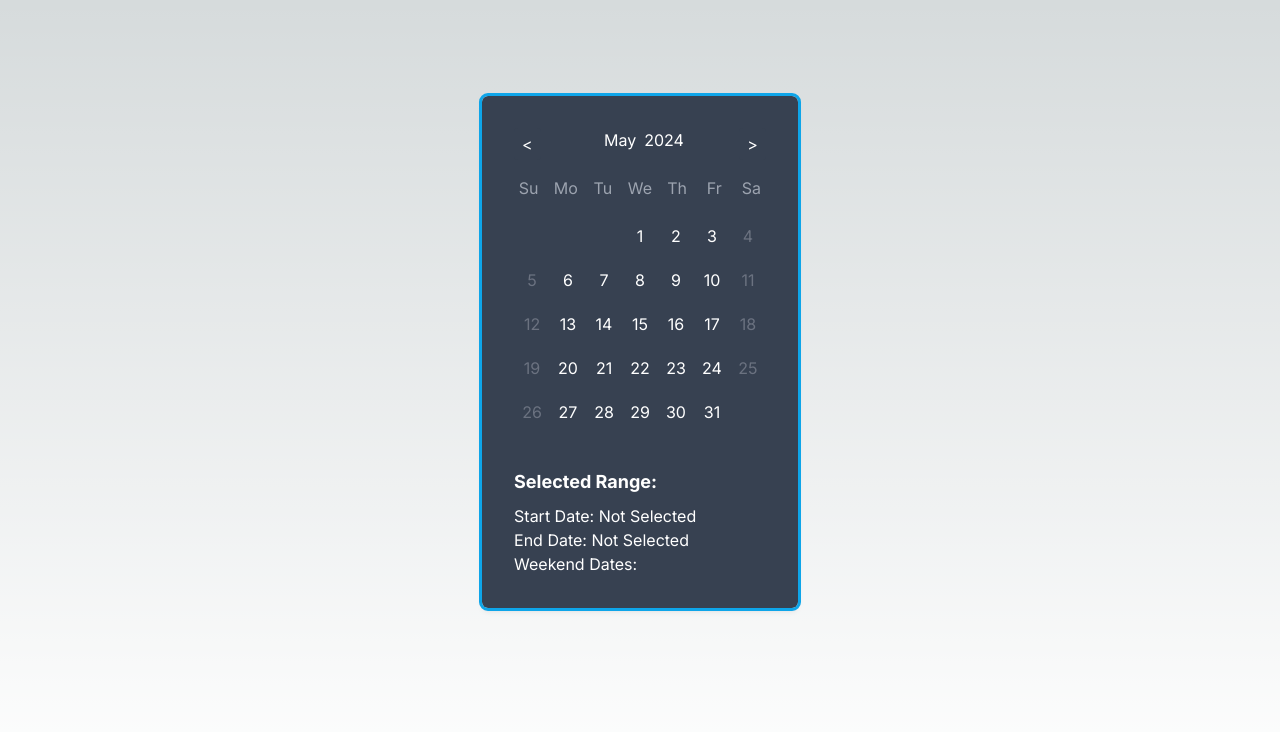
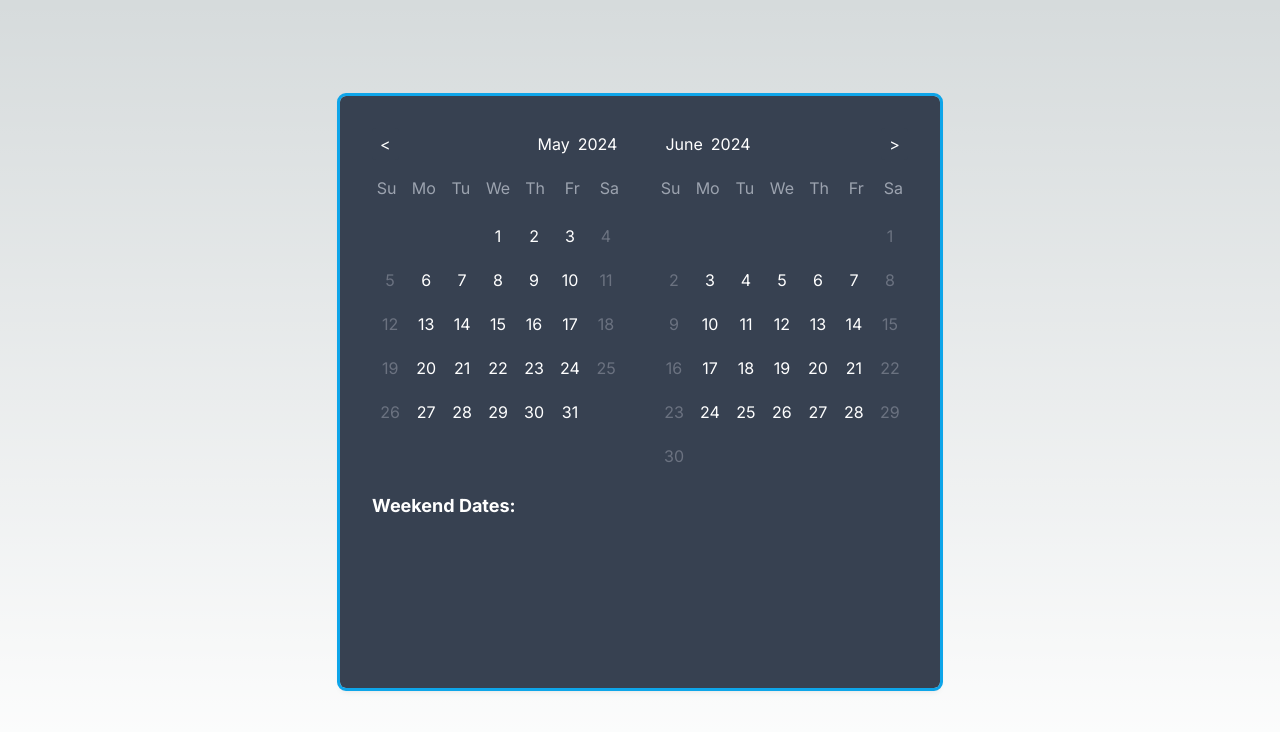
Before and after one commit to imaxisXD/date-picker, a Next.js app: page / in a window 1280 px wide. Shown: the top 732 px of the page. Built offline with nearby package versions, Linux system fonts and the light colour scheme.

Commit message:
feat: two calendars side by side

```diff
--- a/components/date-picker.tsx
+++ b/components/date-picker.tsx
@@ -13,6 +13,9 @@ const DatePicker: React.FC<DateRangePickerProps> = ({ predefinedRanges }) => {
   });
   const [currentMonth, setCurrentMonth] = useState(new Date().getMonth());
   const [currentYear, setCurrentYear] = useState(new Date().getFullYear());
+
+  const nextMonth = currentMonth === 11 ? 0 : currentMonth + 1;
+  const nextMonthYear = currentMonth === 11 ? currentYear + 1 : currentYear;
 
   const isDateInRange = (date: Date) => {
     const { startDate, endDate } = dateRange;
@@ -43,9 +46,9 @@ const DatePicker: React.FC<DateRangePickerProps> = ({ predefinedRanges }) => {
       setWeekendDates({ weekendDates: getWeekendDates(startDate, endDate) });
   };
 
-  const renderCalendar = () => {
-    const daysInMonth = getDaysInMonth(currentMonth, currentYear);
-    const firstDayOfMonth = new Date(currentYear, currentMonth, 1).getDay();
+  const renderCalendar = (month: number, year: number) => {
+    const daysInMonth = getDaysInMonth(month, year);
+    const firstDayOfMonth = new Date(year, month, 1).getDay();
     const calendarRows = [];
 
     let date = 1;
@@ -67,7 +70,7 @@ const DatePicker: React.FC<DateRangePickerProps> = ({ predefinedRanges }) => {
             ></div>
           );
         } else {
-          const currentDate = new Date(currentYear, currentMonth, date);
+          const currentDate = new Date(year, month, date);
           const isWeekendDay = isWeekend(currentDate);
 
           const isSelectedDay = isDateInRange(currentDate) && !isWeekendDay;
@@ -79,9 +82,9 @@ const DatePicker: React.FC<DateRangePickerProps> = ({ predefinedRanges }) => {
           calendarCells.push(
             <button
               key={date}
-              className={`p-2 cursor-pointer text-center ${
+              className={`p-2 cursor-pointer text-center hover:bg-blue-200 hover:bg-opacity-20 ease-in-out transition-all duration-300 ${
                 isWeekendDay ? "text-gray-500" : "text-white"
-              } ${isSelectedDay ? "bg-blue-200" : ""} ${
+              } ${isSelectedDay ? "bg-blue-200 bg-opacity-20" : ""} ${
                 isStartOrEndDate
                   ? "bg-blue-500 rounded-sm text-white outline outline-sky-500"
                   : ""
@@ -104,16 +107,22 @@ const DatePicker: React.FC<DateRangePickerProps> = ({ predefinedRanges }) => {
   };
 
   return (
-    <div className="p-8 transition-all duration-300 ease-in-out bg-gray-700 outline outline-sky-500 text-white max-w-lg mx-auto rounded-md shadow-md">
+    <div className="p-8 transition-all duration-300 ease-in-out bg-gray-700 outline outline-sky-500 text-white max-w-4xl mx-auto rounded-md shadow-md">
       <div className="flex justify-between mb-4">
         <button
           className="px-2 py-1 rounded bg-gray-700 hover:bg-gray-600"
-          onClick={() =>
-            setCurrentMonth(currentMonth === 0 ? 11 : currentMonth - 1)
+          onClick={() => {
+            if (currentMonth === 0) {
+              setCurrentMonth(11);
+              setCurrentYear(currentYear - 1);
+            } else {
+              setCurrentMonth(currentMonth - 1);
             }
+          }}
         >
           &#60;
         </button>
+        <div className="flex items-center justify-between gap-10">
           <div>
             <span className="mx-2">
               {new Date(currentYear, currentMonth).toLocaleString("default", {
@@ -122,16 +131,33 @@ const DatePicker: React.FC<DateRangePickerProps> = ({ predefinedRanges }) => {
             </span>
             <span>{currentYear}</span>
           </div>
+          <div>
+            <span className="mx-2">
+              {new Date(nextMonthYear, nextMonth).toLocaleString("default", {
+                month: "long",
+              })}
+            </span>
+            <span>{nextMonthYear}</span>
+          </div>
+        </div>
         <button
           className="px-2 py-1 rounded bg-gray-700 hover:bg-gray-600"
-          onClick={() =>
-            setCurrentMonth(currentMonth === 11 ? 0 : currentMonth + 1)
+          onClick={() => {
+            if (currentMonth === 11) {
+              setCurrentMonth(0);
+              setCurrentYear(currentYear + 1);
+            } else {
+              setCurrentMonth(currentMonth + 1);
             }
+          }}
         >
           &#62;
         </button>
       </div>
-      <div className="grid grid-cols-7 gap-2 mb-4 text-center">
+
+      <div className="flex space-x-8">
+        <div>
+          <div className="grid grid-cols-7 gap-2 text-center mb-4">
             <div className="text-gray-400">Su</div>
             <div className="text-gray-400">Mo</div>
             <div className="text-gray-400">Tu</div>
@@ -140,23 +166,30 @@ const DatePicker: React.FC<DateRangePickerProps> = ({ predefinedRanges }) => {
             <div className="text-gray-400">Fr</div>
             <div className="text-gray-400">Sa</div>
           </div>
-      <div className="space-y-1">{renderCalendar()}</div>
+          <div className="space-y-1">
+            {renderCalendar(currentMonth, currentYear)}
+          </div>
+        </div>
+
+        <div>
+          <div className="grid grid-cols-7 gap-2 text-center mb-4">
+            <div className="text-gray-400">Su</div>
+            <div className="text-gray-400">Mo</div>
+            <div className="text-gray-400">Tu</div>
+            <div className="text-gray-400">We</div>
+            <div className="text-gray-400">Th</div>
+            <div className="text-gray-400">Fr</div>
+            <div className="text-gray-400">Sa</div>
+          </div>
+          <div className="space-y-1">
+            {renderCalendar(nextMonth, nextMonthYear)}
+          </div>
+        </div>
+      </div>
+
       <div className="mt-4">
-        <h3 className="text-lg font-bold mb-2">Selected Range:</h3>
-        <p>
-          Start Date:{" "}
-          {dateRange.startDate
-            ? dateRange.startDate.toLocaleDateString()
-            : "Not Selected"}
-        </p>
-        <p>
-          End Date:{" "}
-          {dateRange.endDate
-            ? dateRange.endDate.toLocaleDateString()
-            : "Not Selected"}
-        </p>
-        <p>Weekend Dates:</p>
-        <ul>
+        <h3 className="text-lg font-bold mb-2">Weekend Dates:</h3>
+        <ul className="overflow-auto h-32">
           {weekendDates.weekendDates.map((date) => (
             <li key={date.toISOString()}>{date.toLocaleDateString()}</li>
           ))}
```
Lines whose indentation alone changed are shown as unchanged.
